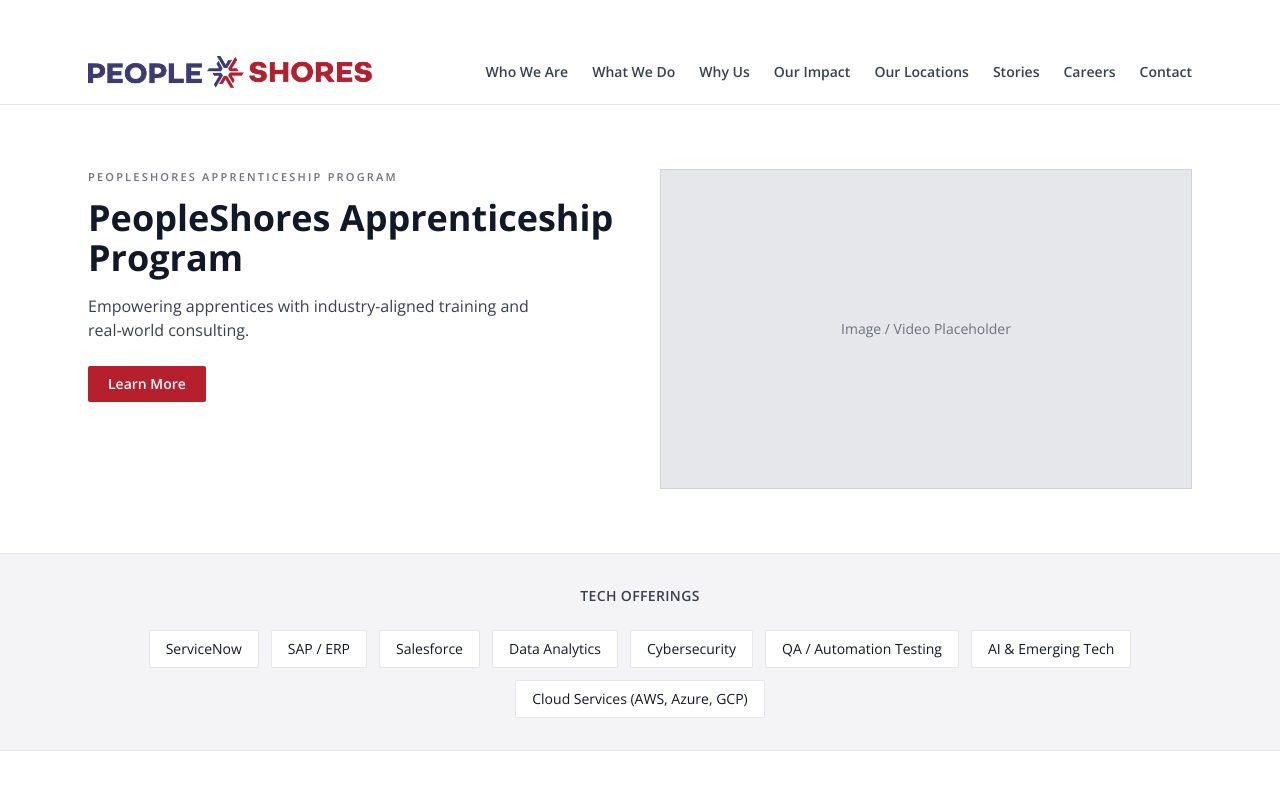
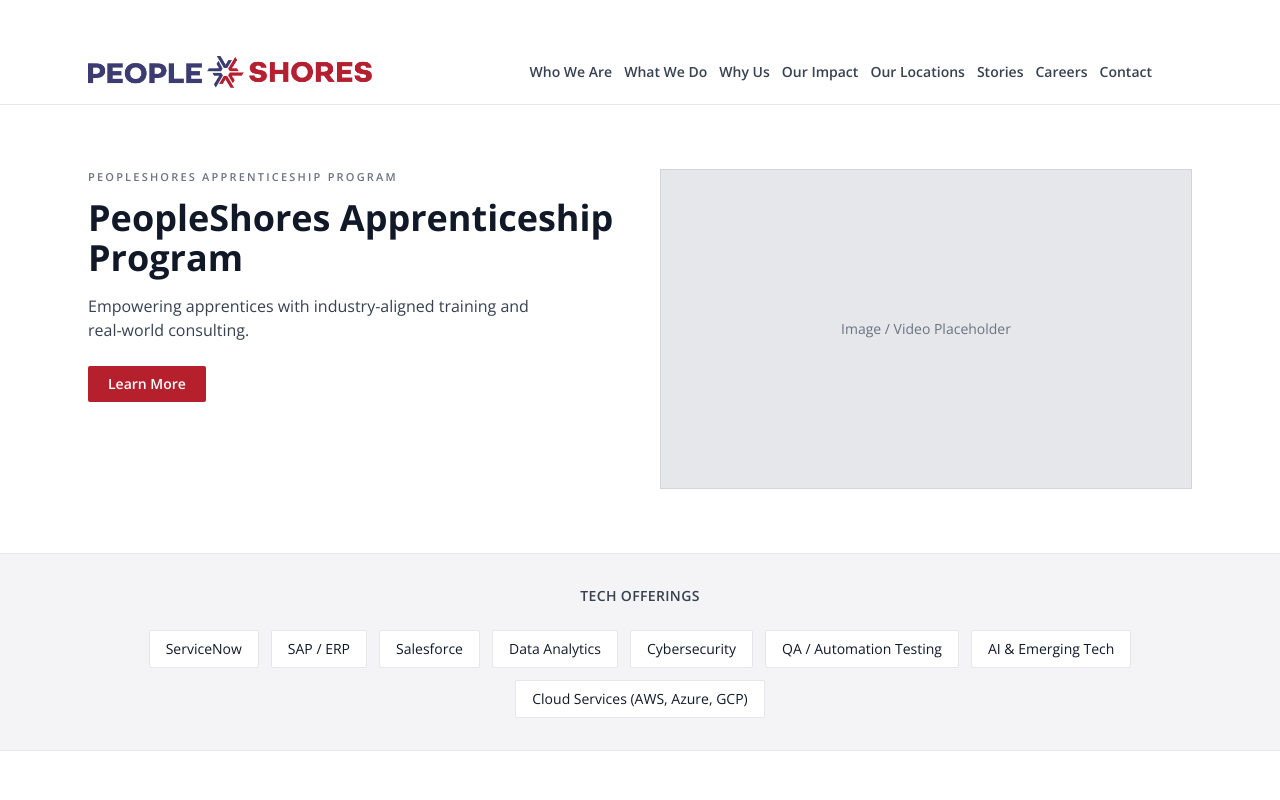
Before and after one commit to WebDesign-MultiMedia/PeopleShores-DC-Landing-Page, a website: page index.html in a window 1280 px wide. Shown: the top 800 px of the page. Drawn offline with nearby package versions, Linux system fonts and the light colour scheme.

Commit message:
nav link modify for repsonse in tablet

```diff
--- a/index.html
+++ b/index.html
@@ -26,7 +26,7 @@
 
       <!-- Desktop Nav -->
       <nav class="hidden md:block" aria-label="Main navigation">
-        <ul class="flex items-center gap-6 text-xs lg:text-sm font-semibold text-gray-700">
+        <ul class="flex items-center gap-6 sm:gap-3 sm:p-10 sm:text-center text-xs lg:text-sm font-semibold text-gray-700">
           <li><a href="#" class="hover:text-psRed">Who We Are</a></li>
           <li><a href="#" class="hover:text-psRed">What We Do</a></li>
           <li><a href="#" class="hover:text-psRed">Why Us</a></li>
```
Also changed, not shown: src/output.css.
